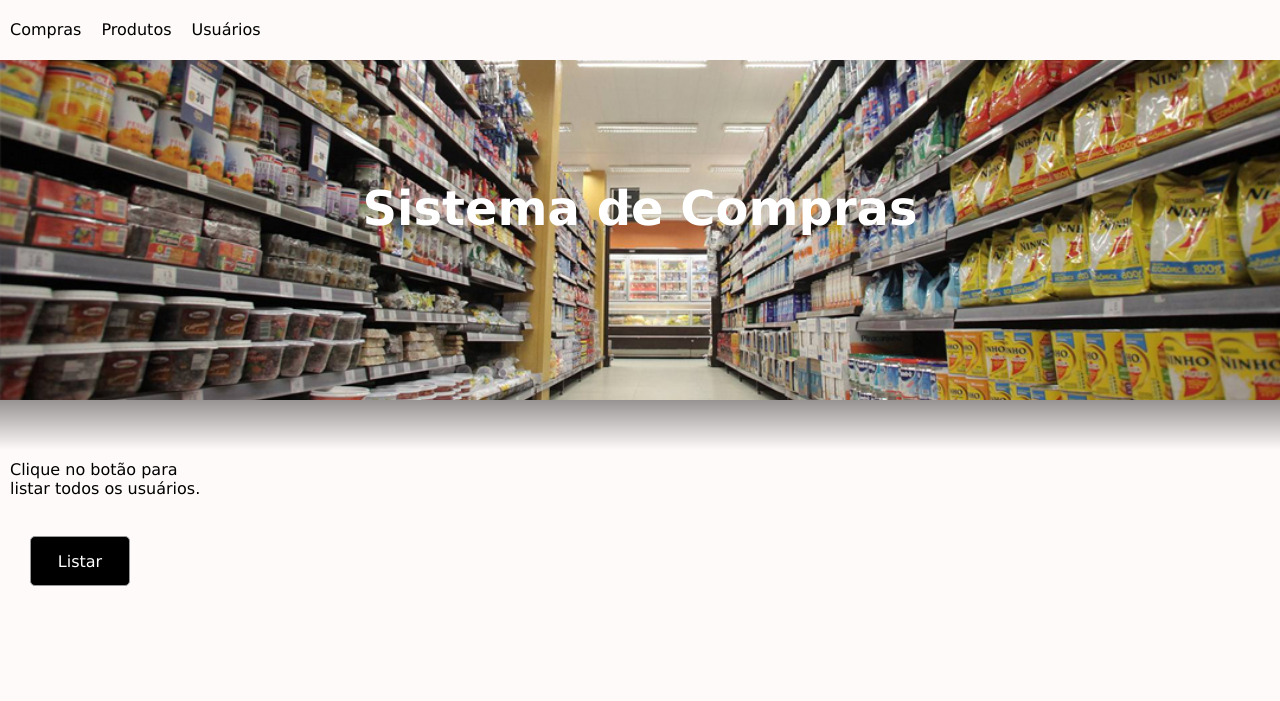
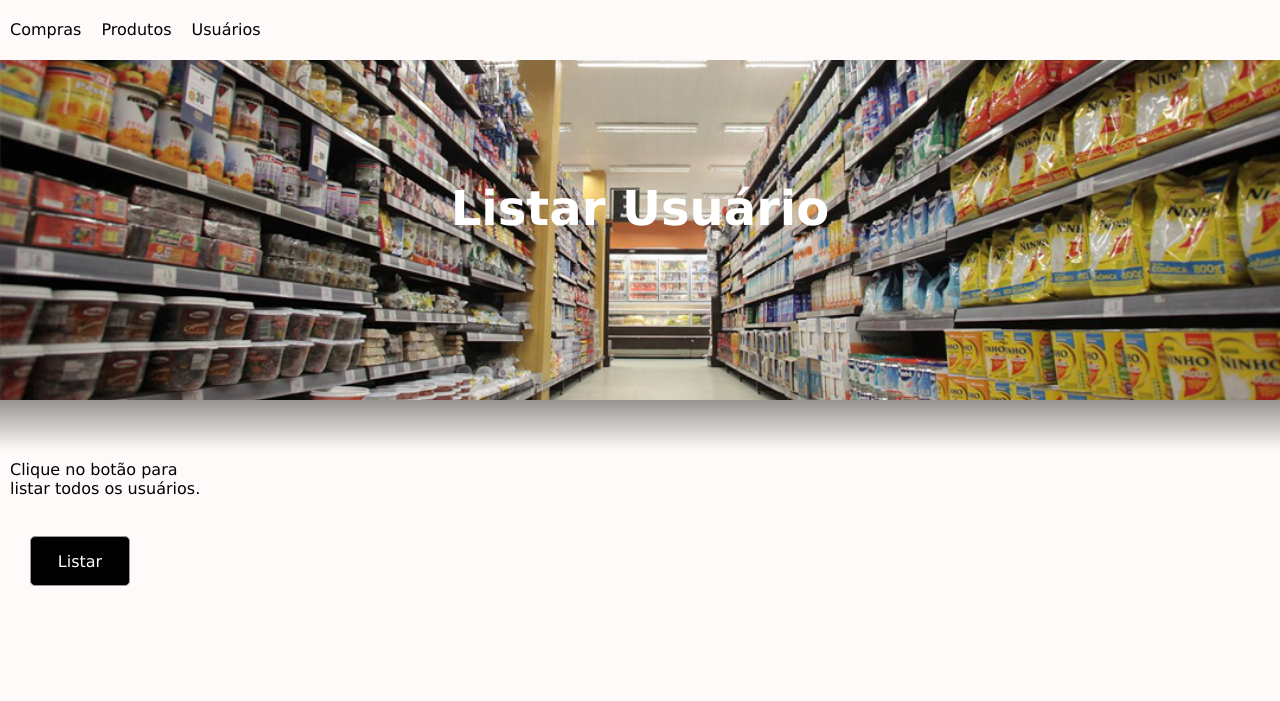
Before and after one commit to FranVen02/projeto-final-modelagem, a plain HTML site: page front/usuarios/usuarioListar.html in a window 1280 px wide. Shown: the top 701 px of the page. Drawn offline with Linux system fonts and the light colour scheme.

Commit message:
smol txt fix

```diff
--- a/front/usuarios/usuarioListar.html
+++ b/front/usuarios/usuarioListar.html
@@ -19,7 +19,7 @@
 
         </nav>
 
-        <h1>Sistema de Compras</h1>
+        <h1>Listar Usuário</h1>
 
     </header>
     <div id="fade"></div>
```
